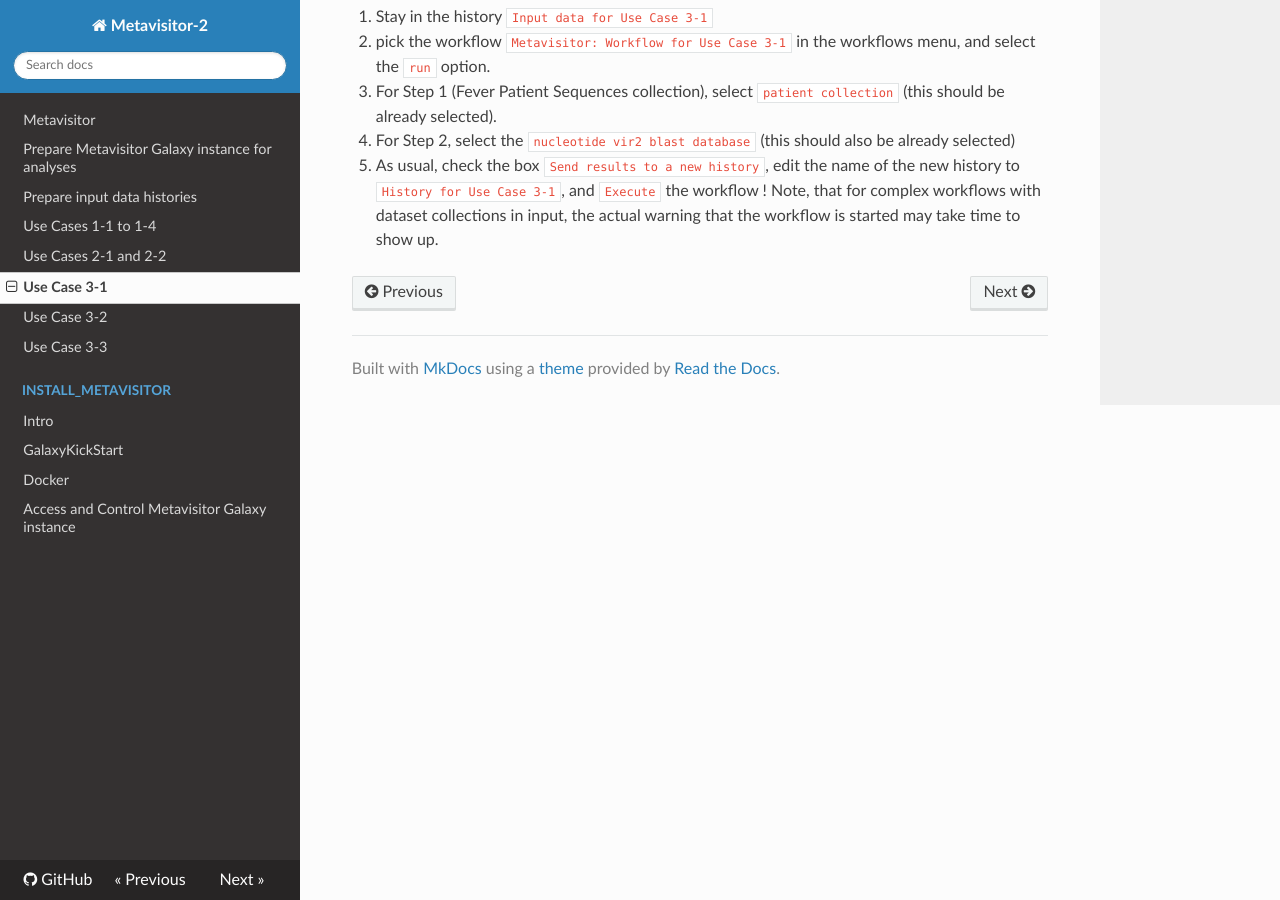
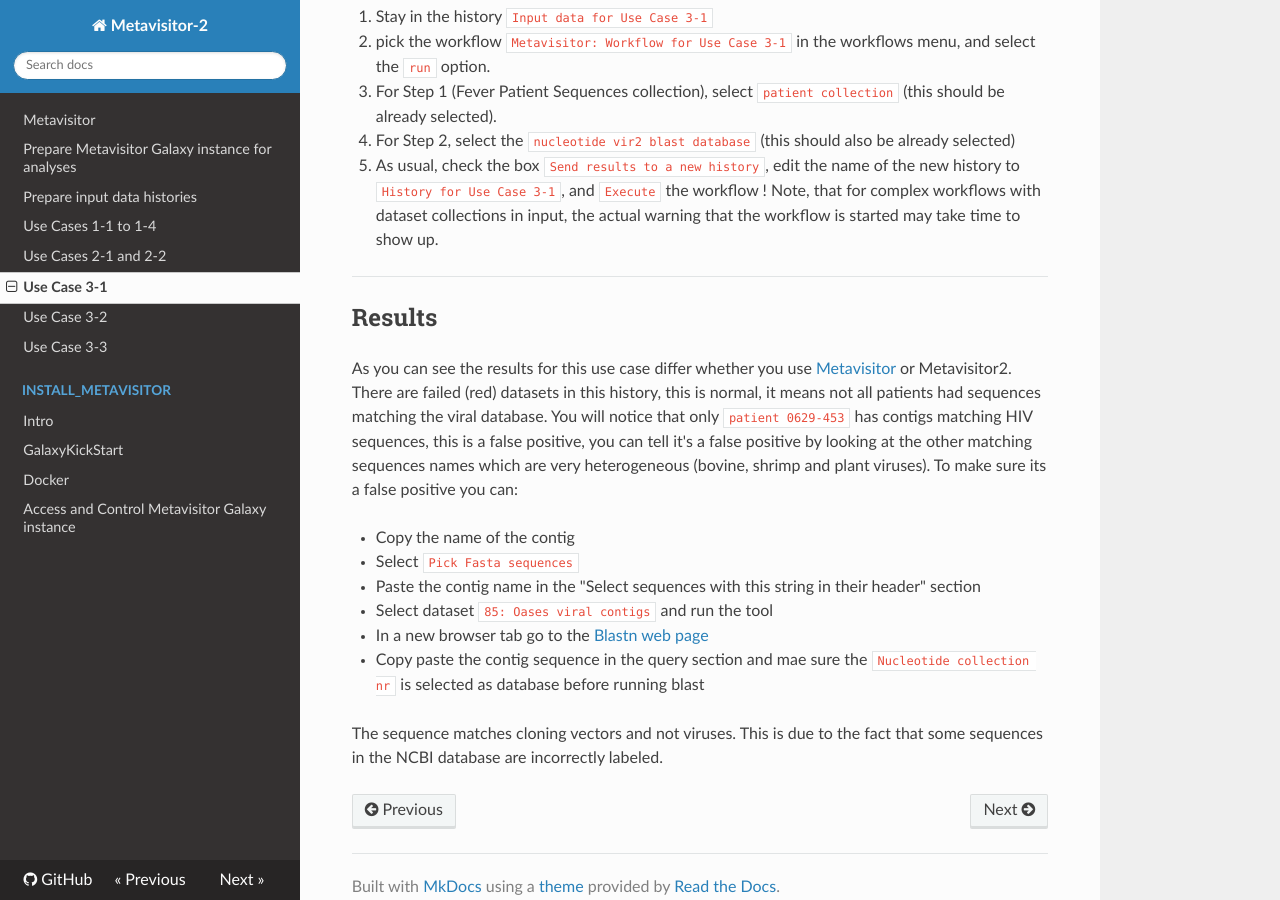
Before and after one commit to ARTbio/metavisitor, an MkDocs documentation site: the page built from docs/use_case_3-1.md, in a window 1280 px wide and 900 px high, scrolled down 3569 px. Built offline with MkDocs 1.6.1, drawn with Linux system fonts in a browser that asks for light colours; nearby versions of some CDN libraries.

Commit message:
Add results section

```diff
--- a/docs/use_case_3-1.md
+++ b/docs/use_case_3-1.md
@@ -90,3 +90,19 @@
 - For Step 1 (Fever Patient Sequences collection), select `patient collection` (this should be already selected).
 - For Step 2, select the `nucleotide vir2 blast database` (this should also be already selected)
 - As usual, check the box `Send results to a new history`, edit the name of the new history to `History for Use Case 3-1`, and `Execute` the workflow ! Note, that for complex workflows with dataset collections in input, the actual warning that the workflow is started may take time to show up.
+
+---
+
+## Results
+
+As you can see the results for this use case differ whether you use [Metavisitor](https://journals.plos.org/plosone/article?id=10.1371/journal.pone.0168397) or Metavisitor2.
+There are failed (red) datasets in this history, this is normal, it means not all patients had sequences matching the viral database. You will notice that only `patient 0629-453` has contigs matching HIV sequences, this is a false positive, you can tell it's a false positive by looking at the other matching sequences names which are very heterogeneous (bovine, shrimp and plant viruses). To make sure its a false positive you can:
+
+- Copy the name of the contig
+- Select `Pick Fasta sequences`
+- Paste the contig name in the "Select sequences with this string in their header" section
+- Select dataset `85: Oases viral contigs` and run the tool
+- In a new browser tab go to the [Blastn web page](https://blast.ncbi.nlm.nih.gov/Blast.cgi?LINK_LOC=blasthome&PAGE_TYPE=BlastSearch&PROGRAM=blastn)
+- Copy paste the contig sequence in the query section and mae sure the `Nucleotide collection nr` is selected as database before running blast
+
+The sequence matches cloning vectors and not viruses. This is due to the fact that some sequences in the NCBI database are incorrectly labeled.
```
